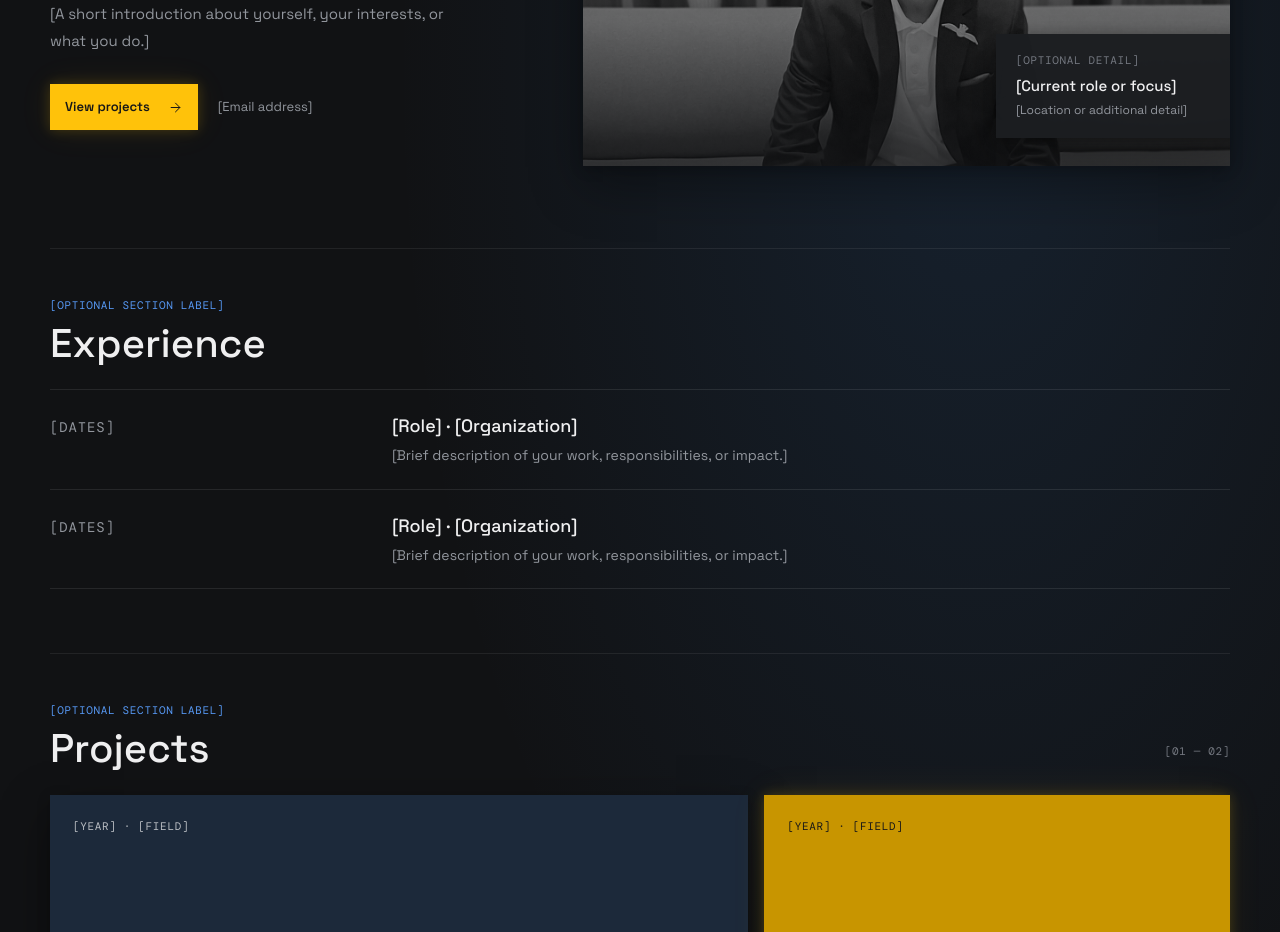
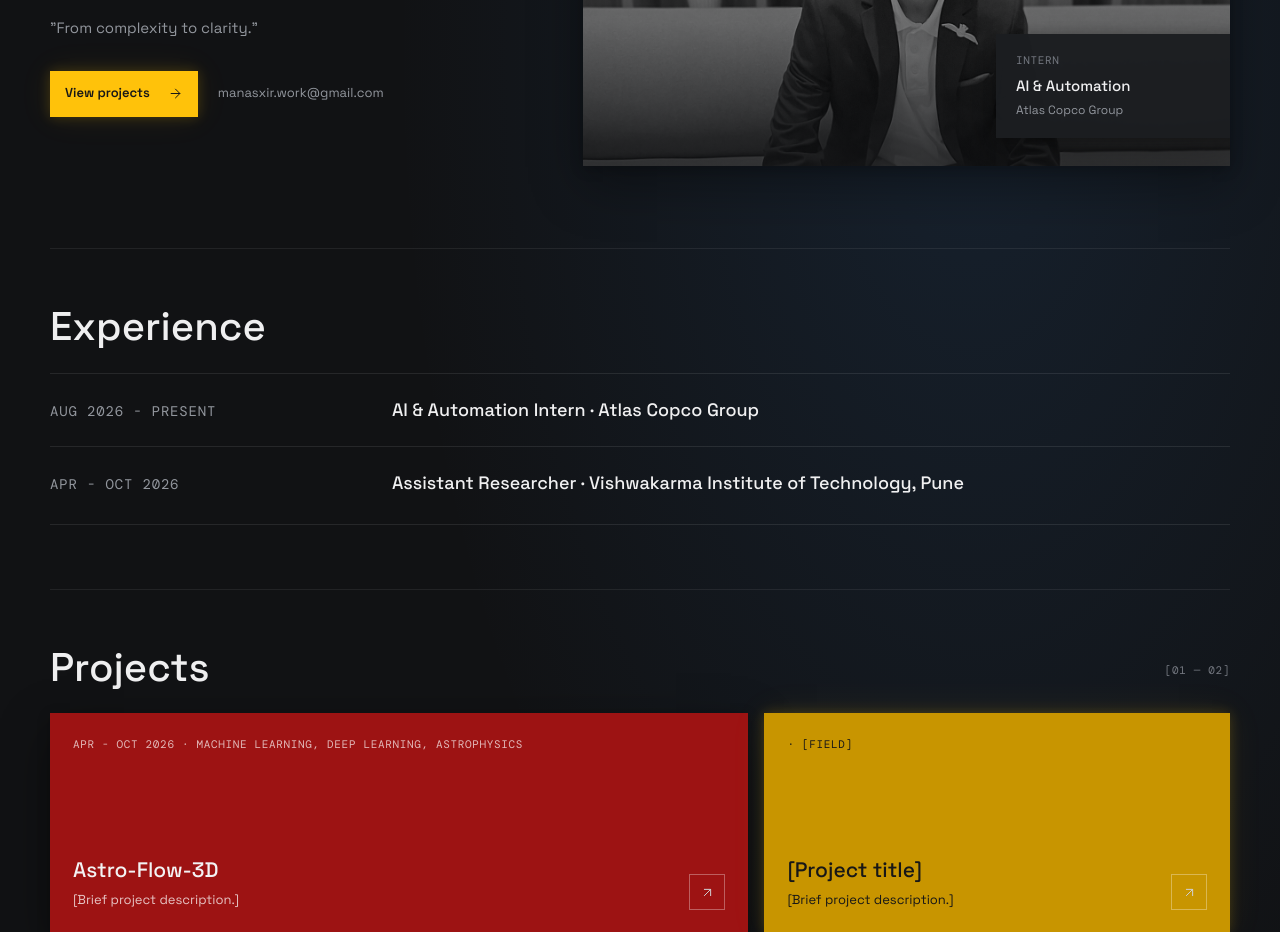
Before and after one commit to MaxVon89/ManasK, a plain HTML site: page index.html in a window 1280 px wide. Shown: the part 480-1412 px from the top of the page. Drawn offline with nearby package versions, Linux system fonts and the light colour scheme; files whose address does not match are found by name.

Commit message:
Content commit 2.25

```diff
--- a/index.html
+++ b/index.html
@@ -5,7 +5,7 @@
   <meta name="viewport" content="width=device-width, initial-scale=1">
   <meta name="theme-color" content="#111214">
   <meta name="description" content="Personal website template for [Your Name].">
-  <title>[Your Name] — Personal Website</title>
+  <title>MMK</title>
   <link rel="preconnect" href="https://fonts.googleapis.com">
   <link rel="preconnect" href="https://fonts.gstatic.com" crossorigin>
   <link href="https://fonts.googleapis.com/css2?family=DM+Mono:wght@400;500&family=Space+Grotesk:wght@400;500;600;700&display=swap" rel="stylesheet">
@@ -79,6 +79,7 @@
     .project { display: flex; min-height: 220px; flex-direction: column; justify-content: space-between; overflow: hidden; padding: 23px; background: var(--raised); box-shadow: var(--shadow); transition: transform var(--motion); }
     .project:hover { transform: translateY(-3px); }
     .project-blue { background: #1c293a; }
+    .project-red { background: #9d1313; }
     .project-yellow { background: #c89500; box-shadow: 0 0 12px rgb(255 194 10 / 20%), 0 0 34px rgb(255 194 10 / 8%); }
     .project .meta { color: rgb(255 255 255 / 70%); }
     .project-yellow .meta, .project-yellow h3, .project-yellow p { color: #171717; }
@@ -151,7 +152,7 @@
   <a class="skip-link" href="#main">Skip to content</a>
   <div class="shell" id="top">
     <header class="header">
-      <a class="wordmark" href="#home" aria-label="[Your Name], home"><span class="mark" aria-hidden="true">YN</span><span>[Your Name]</span></a>
+      <a class="wordmark" href="#home" aria-label="[Your Name], home"><span class="mark" aria-hidden="true">MMK</span><span>Manas Kshirsagar</span></a>
       <nav class="nav" aria-label="Main navigation">
         <a href="#home">Home</a><a href="#experience">Experience</a><a href="#projects">Projects</a><a href="#research">Research</a><a href="#miscellaneous">Miscellaneous</a>
         <a class="nav-contact" href="#contact">Contact <svg aria-hidden="true" viewBox="0 0 24 24"><path d="M7 17 17 7M7 7h10v10" /></svg></a>
@@ -162,34 +163,34 @@
         <div class="hero-copy">
           <p class="eyebrow">AI | ML | DL</p>
           <h1 id="hero-title">This is <span>Manas Kshirsar.</span></h1>
-          <p class="intro">[A short introduction about yourself, your interests, or what you do.]</p>
+          <p class="intro">"From complexity to clarity."</p>
           <div class="actions">
             <a class="primary-link" href="#projects">View projects <svg aria-hidden="true" viewBox="0 0 24 24"><path d="M5 12h14M12 5l7 7-7 7" /></svg></a>
-            <a class="quiet-link" href="#contact">[Email address]</a>
+            <a class="quiet-link" href="#contact">manasxir.work@gmail.com</a>
           </div>
         </div>
         <figure class="visual">
           <div class="image-frame">
             <img src="assets\\20251213_154120.jpeg">
-            <span class="image-index eyebrow">[Image caption]</span>
-            <figcaption class="floating-note"><p class="eyebrow">[Optional detail]</p><strong>[Current role or focus]</strong><p>[Location or additional detail]</p></figcaption>
+            <span class="image-index eyebrow">Doing useful things</span>
+            <figcaption class="floating-note"><p class="eyebrow">Intern</p><strong>AI & Automation</strong><p>Atlas Copco Group</p></figcaption>
           </div>
         </figure>
       </section>
 
       <section class="section" id="experience" aria-labelledby="experience-title">
-        <div class="section-heading"><div><p class="eyebrow">[Optional section label]</p><h2 id="experience-title">Experience</h2></div></div>
+        <div class="section-heading"><div><p class="eyebrow"><!--[Optional section label]--></p><h2 id="experience-title">Experience</h2></div></div>
         <div class="experience-list">
-          <article class="experience-item"><p class="experience-date meta">[Dates]</p><div><h3>[Role] · [Organization]</h3><p>[Brief description of your work, responsibilities, or impact.]</p></div></article>
-          <article class="experience-item"><p class="experience-date meta">[Dates]</p><div><h3>[Role] · [Organization]</h3><p>[Brief description of your work, responsibilities, or impact.]</p></div></article>
+          <article class="experience-item"><p class="experience-date meta">Aug 2026 - Present</p><div><h3>AI & Automation Intern · Atlas Copco Group</h3><!--<p>[Brief description of your work, responsibilities, or impact.]</p>--></div></article>
+          <article class="experience-item"><p class="experience-date meta">Apr - Oct 2026</p><div><h3>Assistant Researcher · Vishwakarma Institute of Technology, Pune</h3><p><!--[Brief description of your work, responsibilities, or impact.]</p>--></div></article>
         </div>
       </section>
 
       <section class="section" id="projects" aria-labelledby="projects-title">
-        <div class="section-heading"><div><p class="eyebrow">[Optional section label]</p><h2 id="projects-title">Projects</h2></div><span class="count eyebrow">[01 — 02]</span></div>
+        <div class="section-heading"><div><p class="eyebrow"><!--[Optional section label]--></p><h2 id="projects-title">Projects</h2></div><span class="count eyebrow">[01 — 02]</span></div>
         <div class="projects">
-          <article class="project project-blue"><span class="meta">[Year] · [Field]</span><span class="project-bottom"><span><h3>[Project title]</h3><p>[Brief project description.]</p></span><span class="project-arrow" aria-hidden="true"><svg viewBox="0 0 24 24"><path d="M7 17 17 7M7 7h10v10" /></svg></span></span></article>
-          <article class="project project-yellow"><span class="meta">[Year] · [Field]</span><span class="project-bottom"><span><h3>[Project title]</h3><p>[Brief project description.]</p></span><span class="project-arrow" aria-hidden="true"><svg viewBox="0 0 24 24"><path d="M7 17 17 7M7 7h10v10" /></svg></span></span></article>
+          <article class="project project-red"><span class="meta">Apr - Oct 2026 · Machine Learning, Deep Learning, Astrophysics</span><span class="project-bottom"><span><h3>Astro-Flow-3D</h3><p>[Brief project description.]</p></span><span class="project-arrow" aria-hidden="true"><svg viewBox="0 0 24 24"><path d="M7 17 17 7M7 7h10v10" /></svg></span></span></article>
+          <article class="project project-yellow"><span class="meta"> · [Field]</span><span class="project-bottom"><span><h3>[Project title]</h3><p>[Brief project description.]</p></span><span class="project-arrow" aria-hidden="true"><svg viewBox="0 0 24 24"><path d="M7 17 17 7M7 7h10v10" /></svg></span></span></article>
         </div>
       </section>
 
```
